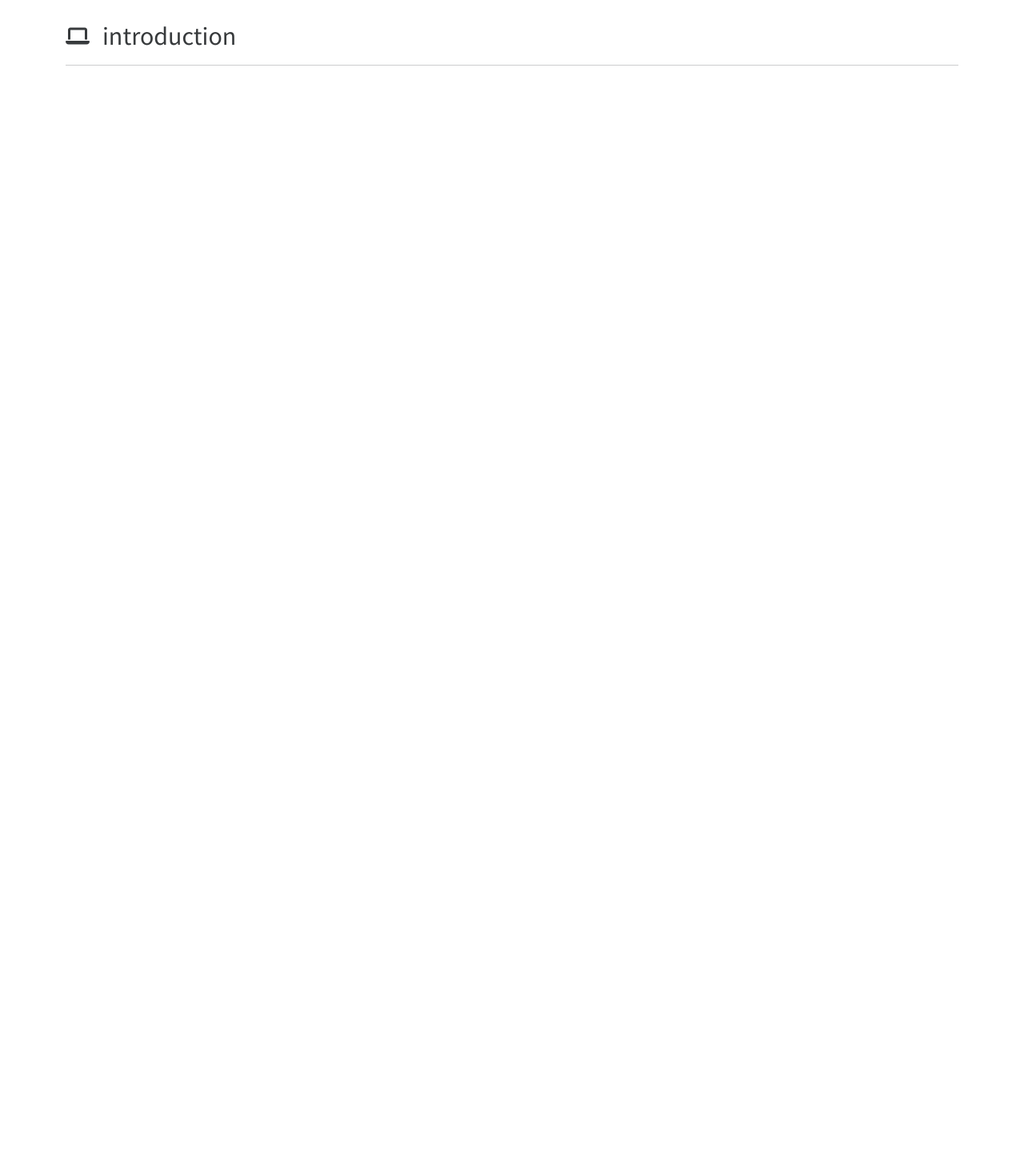
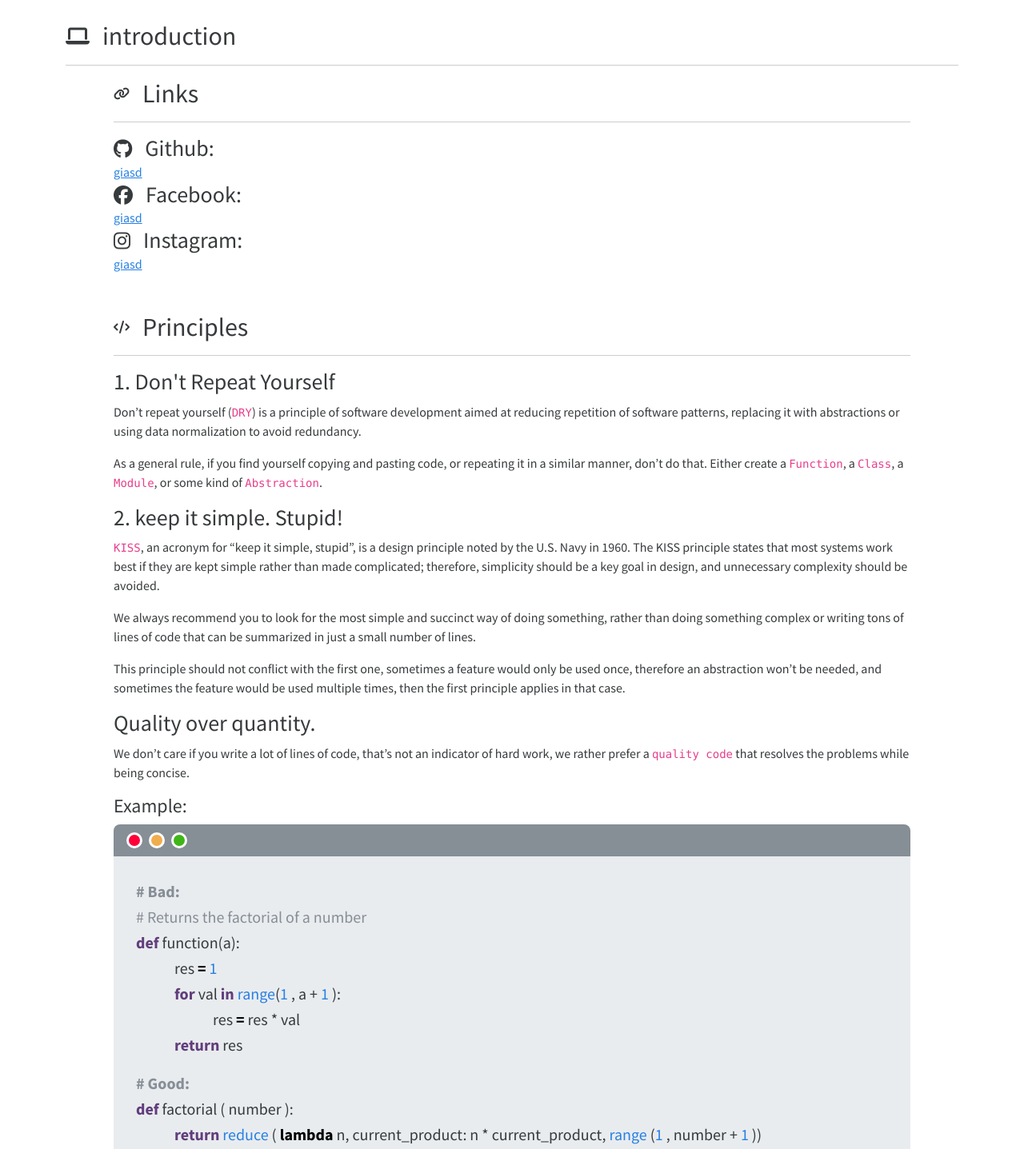
Before and after one commit to jdrb2098/isamc_knowledge, a React (Create React App) app in the folder frontend/: page / in a window 1280 px wide. Shown: the part 93-1530 px from the top of the page at 80% size. Before the commit the page ends 800 px from the top, so only its background shows below. Built offline with nearby package versions, Linux system fonts and the light colour scheme.

Commit message:
introduction

```diff
--- /dev/null
+++ b/frontend/src/components/Terminal.js
@@ -0,0 +1,103 @@
+import React, { useEffect, useState } from "react";
+import { Container } from "react-bootstrap";
+
+function Terminal() {
+  const [innerWidth, setInnerWidth] = useState(window.innerWidth)
+  const [padding, setPadding] = useState("mx-5")
+  useEffect(() => {
+    if(innerWidth < 700){
+      setPadding("mx-3")
+    }
+    else{
+      setPadding("mx-5")
+    }
+
+  }, [innerWidth])
+
+  return (
+    <div className={padding}>
+      <div>
+        <div className="flex px-3 terminal__header" style={{ gap: "0.5rem" }}>
+          <div
+            className="circle"
+            style={{ backgroundColor: "var(--bs-danger)" }}
+          ></div>
+          <div
+            className="circle"
+            style={{ backgroundColor: "var(--bs-orange)" }}
+          ></div>
+          <div
+            className="circle"
+            style={{ backgroundColor: "var(--bs-success)" }}
+          ></div>
+        </div>
+        <Container className="Terminal__code__body pt-3">
+          <div className="m-3">
+            <h5 style={{ color: "var(--bs-gray-600" }}>
+              <b># Bad:</b>
+            </h5>
+            <h5 style={{ color: "var(--bs-gray-600" }}>
+              # Returns the factorial of a number
+            </h5>
+            <h5>
+              <span style={{ color: "var(--bs-purple)" }}>
+                <b>def</b>
+              </span>{" "}
+              function(a):
+            </h5>
+            <div className={padding}>
+              <h5>
+                res{" "}
+                <span style={{ color: "var(--bs-black)" }}>
+                  <b>=</b>
+                </span>{" "}
+                <span style={{ color: "var(--bs-blue)" }}>1</span>
+              </h5>
+              <h5>
+                <span style={{ color: "var(--bs-purple)" }}>
+                  <b>for </b>
+                </span>
+                val{" "}
+                <span style={{ color: "var(--bs-purple)" }}>
+                  <b>in</b>
+                </span>{" "}
+                <span style={{ color: "var(--bs-blue)" }}>range</span>(
+                <span style={{ color: "var(--bs-blue)" }}>1 </span>, a +{" "}
+                <span style={{ color: "var(--bs-blue)" }}>1 </span>):
+              </h5>
+              <h5 className={padding}>
+                {" "}
+                res{" "}
+                <span style={{ color: "var(--bs-black)" }}>
+                  <b>=</b>
+                </span>{" "}
+                res * val
+              </h5>
+              <h5 className="pb-3">
+                <span style={{ color: "var(--bs-purple)" }}>
+                  <b>return</b>
+                </span>{" "}
+                res
+              </h5>
+
+            </div>
+            <h5 style={{color:"var(--bs-gray-600"}}>
+              <b># Good:</b>
+            </h5>
+            <h5>
+              <span style={{ color: "var(--bs-purple)" }}>
+                <b>def</b>
+              </span>{" "}
+              factorial ( number ):
+            </h5>
+            <h5 className={`${padding} pb-3`}> <span style={{ color: "var(--bs-purple)" }}><b>return</b></span> <span style={{ color: "var(--bs-blue)" }}>reduce </span>(<span style={{ color: "var(--bs-black)" }}>
+                  <b> lambda</b>
+                </span> n, current_product: n * current_product, <span style={{ color: "var(--bs-blue)" }}>range </span>(<span style={{ color: "var(--bs-blue)" }}>1 </span>, number + <span style={{ color: "var(--bs-blue)" }}>1 </span>))</h5>
+          </div>
+        </Container>
+      </div>
+    </div>
+  );
+}
+
+export default Terminal;
--- a/frontend/src/index.css
+++ b/frontend/src/index.css
@@ -1,24 +1,41 @@
 body {
   margin: 0;
-  font-family: -apple-system, BlinkMacSystemFont, 'Segoe UI', 'Roboto', 'Oxygen',
-    'Ubuntu', 'Cantarell', 'Fira Sans', 'Droid Sans', 'Helvetica Neue',
+  font-family: -apple-system, BlinkMacSystemFont, "Segoe UI", "Roboto", "Oxygen",
+    "Ubuntu", "Cantarell", "Fira Sans", "Droid Sans", "Helvetica Neue",
     sans-serif;
   -webkit-font-smoothing: antialiased;
   -moz-osx-font-smoothing: grayscale;
 }
 
 code {
-  font-family: source-code-pro, Menlo, Monaco, Consolas, 'Courier New',
+  font-family: source-code-pro, Menlo, Monaco, Consolas, "Courier New",
     monospace;
 }
-.navbarLinks{
+.navbarLinks {
   width: 100%;
-    display: flex;
-    justify-content: space-around;
-    align-items: flex-start;
+  display: flex;
+  justify-content: space-around;
+  align-items: flex-start;
 }
-.flex{
+.flex {
   display: flex;
   align-items: center;
   align-content: center;
 }
+.circle {
+  border-radius: 50%;
+  height: 20px;
+  width: 20px;
+  border: solid var(--bs-body-bg);
+  gap: 0.5rem;
+}
+.terminal__header {
+  gap: 0.5rem;
+  border-radius: .5rem .5rem 0rem 0rem;
+  background-color: var(--bs-gray);
+  min-height: 2.5rem;
+}
+.Terminal__code__body{
+  background-color: var(--bs-gray-200);
+  border-radius: 0rem 0rem .5rem .5rem;
+}
--- a/frontend/src/screens/HomeScreen.js
+++ b/frontend/src/screens/HomeScreen.js
@@ -1,13 +1,125 @@
 import React from "react";
+import { Container } from "react-bootstrap";
+import Terminal from "../components/Terminal";
 
 function HomeScreen() {
   return (
     <div>
       <div className="flex">
         <i className="fa-solid fa-laptop fa-xl mr-3"></i>
-        <h2 className="mx-3" style={{marginBottom:"0"}}>introduction</h2>
+        <h2 className="mx-3" style={{ marginBottom: "0" }}>
+          introduction
+        </h2>
       </div>
-      <hr className="hr-m"/>
+      <hr className="hr-m" />
+
+      <Container className="">
+        <div className="flex mx-5">
+          <i className="fa-solid fa- fa-link mr-3"></i>
+          <h2 className="mx-3" style={{ marginBottom: "0" }}>
+            Links
+          </h2>
+        </div>
+        <hr className="hr-m mx-5" />
+
+        <div className="mx-5">
+          <div>
+            <div className="flex">
+              <i class="fa-brands fa-github fa-xl"></i>
+              <h3 className="mx-3" style={{ marginBottom: "0" }}>
+                Github:
+              </h3>
+            </div>
+            <a href="asd">giasd</a>
+          </div>
+          <div>
+            <div className="flex">
+              <i class="fa-brands fa-facebook fa-xl"></i>
+              <h3 className="mx-3" style={{ marginBottom: "0" }}>
+                Facebook:
+              </h3>
+            </div>
+            <a href="asd">giasd</a>
+          </div>
+          <div>
+            <div className="flex">
+              <i class="fa-brands fa-instagram fa-xl"></i>
+              <h3 className="mx-3" style={{ marginBottom: "0" }}>
+                Instagram:
+              </h3>
+            </div>
+            <a href="asd">giasd</a>
+          </div>
+        </div>
+
+        <div className="flex mx-5 mt-5">
+          <i className="fa-solid fa-code mr-3"></i>
+          <h2 className="mx-3" style={{ marginBottom: "0" }}>
+            Principles
+          </h2>
+        </div>
+
+        <hr className="hr-m mx-5 " />
+        <div className="mx-5">
+          <h3>1. Don't Repeat Yourself</h3>
+          <p>
+            Don’t repeat yourself (
+            <code className="language-plaintext highlighter-rouge">DRY</code>)
+            is a principle of software development aimed at reducing repetition
+            of software patterns, replacing it with abstractions or using data
+            normalization to avoid redundancy.
+          </p>
+          <p>
+            As a general rule, if you find yourself copying and pasting code, or
+            repeating it in a similar manner, don’t do that. Either create a{" "}
+            <code className="language-plaintext highlighter-rouge">
+              Function
+            </code>
+            , a{" "}
+            <code className="language-plaintext highlighter-rouge">Class</code>,
+            a{" "}
+            <code className="language-plaintext highlighter-rouge">Module</code>
+            , or some kind of{" "}
+            <code className="language-plaintext highlighter-rouge">
+              Abstraction
+            </code>
+            .
+          </p>
+          <h3>2. keep it simple. Stupid!</h3>
+          <p>
+            <code class="language-plaintext highlighter-rouge">KISS</code>, an
+            acronym for “keep it simple, stupid”, is a design principle noted by
+            the U.S. Navy in 1960. The KISS principle states that most systems
+            work best if they are kept simple rather than made complicated;
+            therefore, simplicity should be a key goal in design, and
+            unnecessary complexity should be avoided.
+          </p>
+          <p>
+            We always recommend you to look for the most simple and succinct way
+            of doing something, rather than doing something complex or writing
+            tons of lines of code that can be summarized in just a small number
+            of lines.
+          </p>
+          <p>
+            This principle should not conflict with the first one, sometimes a
+            feature would only be used once, therefore an abstraction won’t be
+            needed, and sometimes the feature would be used multiple times, then
+            the first principle applies in that case.
+          </p>
+          <h3> Quality over quantity.</h3>
+          <p>
+            We don’t care if you write a lot of lines of code, that’s not an
+            indicator of hard work, we rather prefer a{" "}
+            <code class="language-plaintext highlighter-rouge">
+              quality code
+            </code>{" "}
+            that resolves the problems while being concise.
+          </p>
+          <h4>Example:</h4>
+        </div>
+
+        <Terminal/>
+      </Container>
     </div>
   );
 }
```
